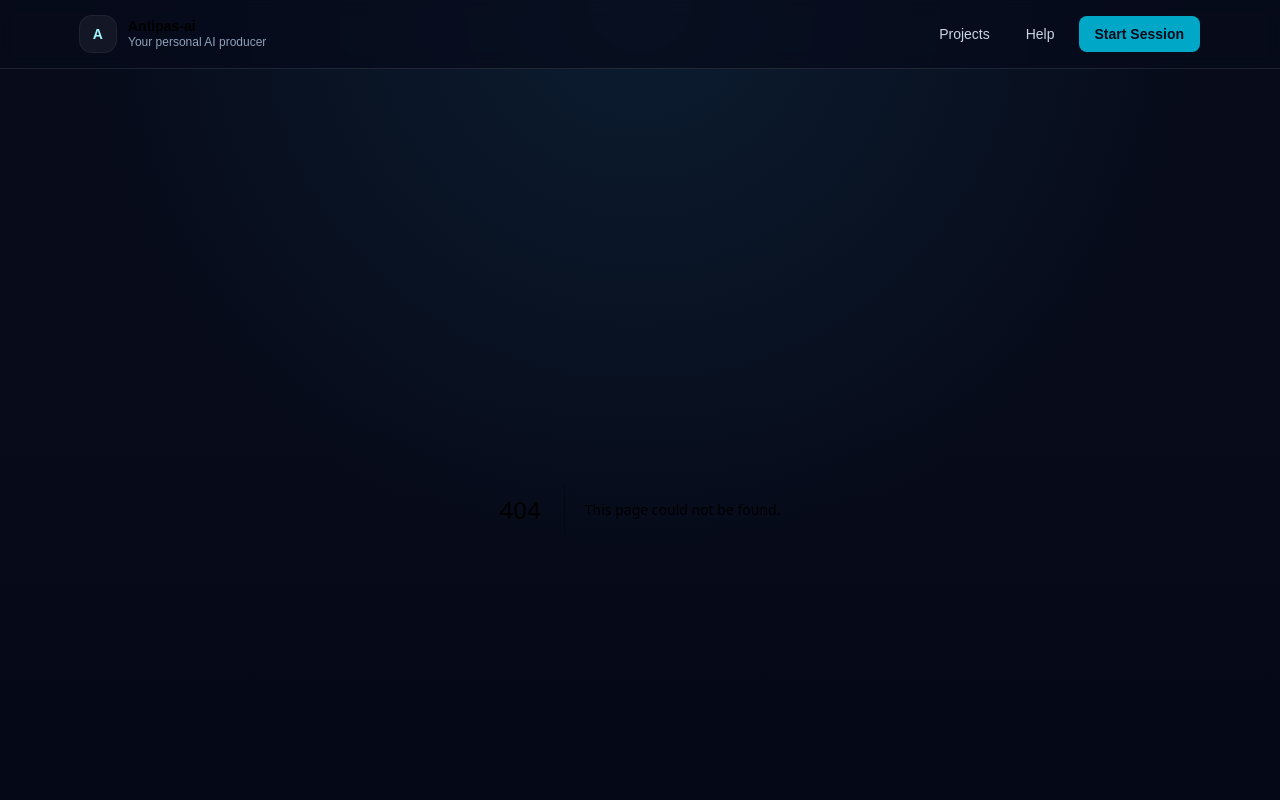
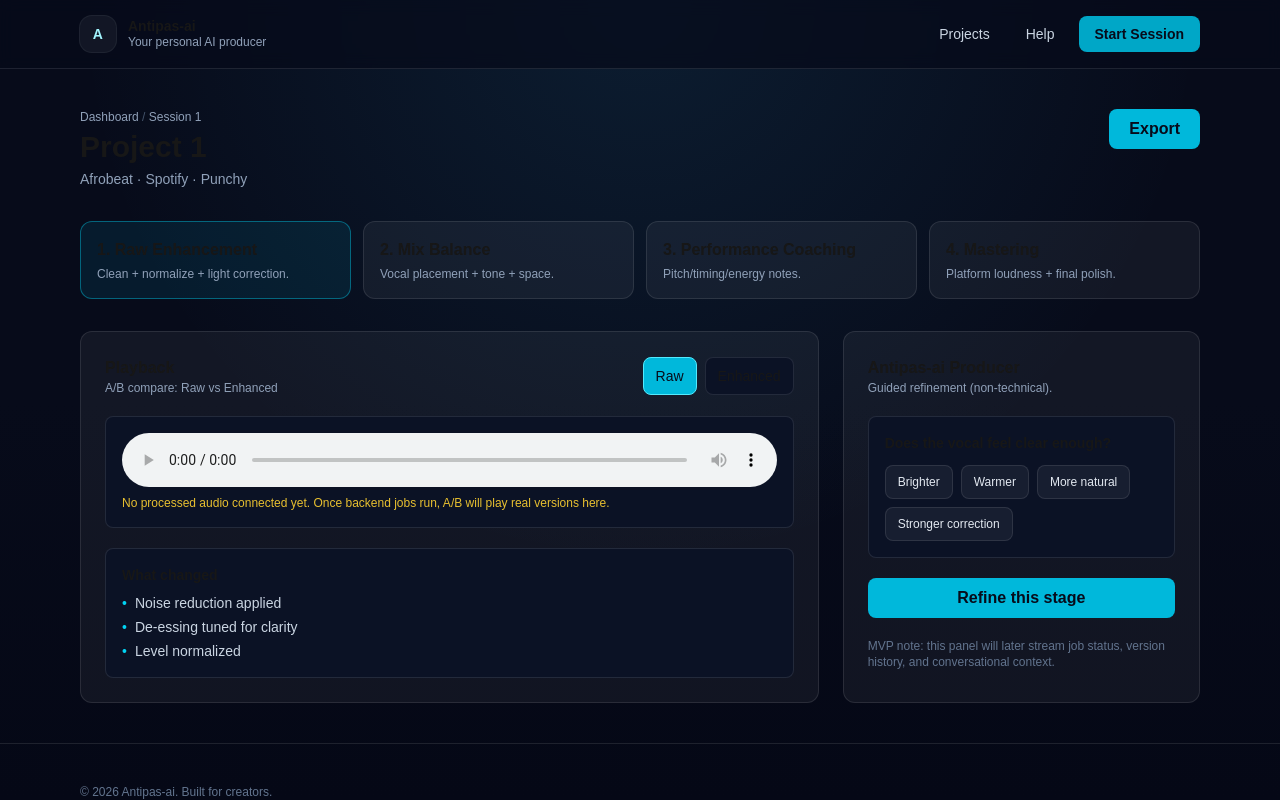
Before and after one commit to AntipasBen23/Antipas-ai, a Next.js app: page /session/1 in a window 1280 px wide. Before the commit this address had no page. Shown: the top 801 px of the page. Built offline with nearby package versions, Linux system fonts and the light colour scheme.

Commit message:
added sessionn id

```diff
--- /dev/null
+++ b/src/app/session/[id]/page.tsx
@@ -0,0 +1,234 @@
+"use client";
+
+import { useMemo, useState } from "react";
+import Link from "next/link";
+
+type StageKey = "raw" | "mix" | "coach" | "master";
+
+const STAGES: { key: StageKey; label: string; desc: string }[] = [
+  { key: "raw", label: "1. Raw Enhancement", desc: "Clean + normalize + light correction." },
+  { key: "mix", label: "2. Mix Balance", desc: "Vocal placement + tone + space." },
+  { key: "coach", label: "3. Performance Coaching", desc: "Pitch/timing/energy notes." },
+  { key: "master", label: "4. Mastering", desc: "Platform loudness + final polish." },
+];
+
+export default function SessionPage({ params }: { params: { id: string } }) {
+  const projectId = params.id;
+
+  // MVP: mock project state (replace later with API fetch)
+  const project = useMemo(
+    () => ({
+      id: projectId,
+      title: `Project ${projectId}`,
+      genre: "Afrobeat",
+      platform: "Spotify",
+      style: "Punchy",
+    }),
+    [projectId]
+  );
+
+  const [stage, setStage] = useState<StageKey>("raw");
+  const [variant, setVariant] = useState<"A" | "B">("A");
+  const [mode, setMode] = useState<"minimal" | "full">("full");
+
+  // MVP: placeholder audio URLs (wire these up when backend exists)
+  const audioMap: Record<StageKey, { A?: string; B?: string; labelA: string; labelB: string }> = {
+    raw: { A: undefined, B: undefined, labelA: "Raw", labelB: "Enhanced" },
+    mix: { A: undefined, B: undefined, labelA: "Mix A", labelB: "Mix B" },
+    coach: { A: undefined, B: undefined, labelA: "Current", labelB: "Corrected" },
+    master: { A: undefined, B: undefined, labelA: "Master A", labelB: "Master B" },
+  };
+
+  const current = audioMap[stage];
+  const currentSrc = variant === "A" ? current.A : current.B;
+
+  const questions: Record<StageKey, { prompt: string; options: string[] }> = {
+    raw: {
+      prompt: "Does the vocal feel clear enough?",
+      options: ["Brighter", "Warmer", "More natural", "Stronger correction"],
+    },
+    mix: {
+      prompt: "How does the vocal sit in the mix?",
+      options: ["Too forward", "Too buried", "Too sharp", "Too soft"],
+    },
+    coach: {
+      prompt: "Coaching mode",
+      options: ["Keep as is", "Light correction", "Strong correction", "Re-record"],
+    },
+    master: {
+      prompt: "Pick export target",
+      options: ["Spotify", "YouTube", "TikTok", "Apple Music"],
+    },
+  };
+
+  const notes: Record<StageKey, string[]> = {
+    raw: ["Noise reduction applied", "De-essing tuned for clarity", "Level normalized"],
+    mix: ["Vocal placement adjusted", "Reverb matched to genre", "Masking check passed"],
+    coach: [
+      "Verse 2 has slight pitch drift",
+      "Chorus energy dips slightly",
+      "Try holding the last word longer for lift",
+    ],
+    master: ["Loudness target set for platform", "True-peak limiting applied", "Stereo width optimized"],
+  };
+
+  return (
+    <div className="space-y-8">
+      {/* Top bar */}
+      <div className="flex items-start justify-between gap-4">
+        <div className="space-y-1">
+          <div className="text-xs text-slate-400">
+            <Link href="/dashboard" className="hover:text-white">
+              Dashboard
+            </Link>{" "}
+            <span className="text-slate-600">/</span> Session {project.id}
+          </div>
+          <h1 className="text-2xl md:text-3xl font-bold">{project.title}</h1>
+          <div className="text-sm text-slate-400">
+            {project.genre} · {project.platform} · {project.style}
+          </div>
+        </div>
+
+        <button className="rounded-lg bg-cyan-500 px-5 py-2 font-semibold text-[#070B1A] hover:bg-cyan-400 transition">
+          Export
+        </button>
+      </div>
+
+      {/* Stage tabs */}
+      <div className="grid md:grid-cols-4 gap-3">
+        {STAGES.map((s) => (
+          <button
+            key={s.key}
+            onClick={() => {
+              setStage(s.key);
+              setVariant("A");
+            }}
+            className={`rounded-xl border p-4 text-left transition ${
+              stage === s.key
+                ? "border-cyan-400/40 bg-cyan-500/10"
+                : "border-white/10 bg-white/5 hover:bg-white/10"
+            }`}
+          >
+            <div className="font-semibold">{s.label}</div>
+            <div className="text-xs text-slate-400 mt-1">{s.desc}</div>
+          </button>
+        ))}
+      </div>
+
+      {/* Workspace */}
+      <div className="grid lg:grid-cols-3 gap-6">
+        {/* Player + A/B */}
+        <div className="lg:col-span-2 rounded-xl border border-white/10 bg-white/5 p-6 space-y-5">
+          <div className="flex items-center justify-between">
+            <div>
+              <div className="font-semibold">Playback</div>
+              <div className="text-xs text-slate-400">
+                A/B compare: {current.labelA} vs {current.labelB}
+              </div>
+            </div>
+
+            <div className="flex items-center gap-2">
+              <button
+                onClick={() => setVariant("A")}
+                className={`rounded-lg px-3 py-2 text-sm border transition ${
+                  variant === "A"
+                    ? "bg-cyan-500 text-[#070B1A] border-cyan-300"
+                    : "border-white/10 bg-[#0B1225] hover:bg-white/10"
+                }`}
+              >
+                {current.labelA}
+              </button>
+              <button
+                onClick={() => setVariant("B")}
+                className={`rounded-lg px-3 py-2 text-sm border transition ${
+                  variant === "B"
+                    ? "bg-purple-500 text-white border-purple-400"
+                    : "border-white/10 bg-[#0B1225] hover:bg-white/10"
+                }`}
+              >
+                {current.labelB}
+              </button>
+            </div>
+          </div>
+
+          <div className="rounded-lg border border-white/10 bg-[#0B1225] p-4">
+            <audio className="w-full" controls src={currentSrc} />
+            {!currentSrc && (
+              <p className="mt-2 text-xs text-amber-300/90">
+                No processed audio connected yet. Once backend jobs run, A/B will play real versions here.
+              </p>
+            )}
+          </div>
+
+          <div className="rounded-lg border border-white/10 bg-[#0B1225] p-4">
+            <div className="text-sm font-semibold mb-2">What changed</div>
+            <ul className="space-y-1 text-sm text-slate-300">
+              {notes[stage].map((n) => (
+                <li key={n} className="flex gap-2">
+                  <span className="text-cyan-400">•</span>
+                  <span>{n}</span>
+                </li>
+              ))}
+            </ul>
+          </div>
+        </div>
+
+        {/* AI Producer panel */}
+        <div className="rounded-xl border border-white/10 bg-white/5 p-6 space-y-5">
+          <div>
+            <div className="font-semibold">Antipas-ai Producer</div>
+            <div className="text-xs text-slate-400">Guided refinement (non-technical).</div>
+          </div>
+
+          {stage === "coach" && (
+            <div className="flex gap-2">
+              <button
+                onClick={() => setMode("minimal")}
+                className={`rounded-lg px-3 py-2 text-xs border transition ${
+                  mode === "minimal"
+                    ? "bg-cyan-500 text-[#070B1A] border-cyan-300"
+                    : "border-white/10 bg-[#0B1225] hover:bg-white/10"
+                }`}
+              >
+                Minimal interruption
+              </button>
+              <button
+                onClick={() => setMode("full")}
+                className={`rounded-lg px-3 py-2 text-xs border transition ${
+                  mode === "full"
+                    ? "bg-purple-500 text-white border-purple-400"
+                    : "border-white/10 bg-[#0B1225] hover:bg-white/10"
+                }`}
+              >
+                Full coaching
+              </button>
+            </div>
+          )}
+
+          <div className="rounded-lg border border-white/10 bg-[#0B1225] p-4 space-y-3">
+            <div className="text-sm font-semibold">{questions[stage].prompt}</div>
+            <div className="flex flex-wrap gap-2">
+              {questions[stage].options.map((opt) => (
+                <button
+                  key={opt}
+                  onClick={() => alert(`Selected: ${opt} (hook backend later)`)}
+                  className="rounded-lg border border-white/10 bg-white/5 px-3 py-2 text-xs text-slate-200 hover:bg-white/10 transition"
+                >
+                  {opt}
+                </button>
+              ))}
+            </div>
+          </div>
+
+          <button className="w-full rounded-lg bg-cyan-500 px-4 py-2 font-semibold text-[#070B1A] hover:bg-cyan-400 transition">
+            Refine this stage
+          </button>
+
+          <div className="text-xs text-slate-500">
+            MVP note: this panel will later stream job status, version history, and conversational context.
+          </div>
+        </div>
+      </div>
+    </div>
+  );
+}
```
